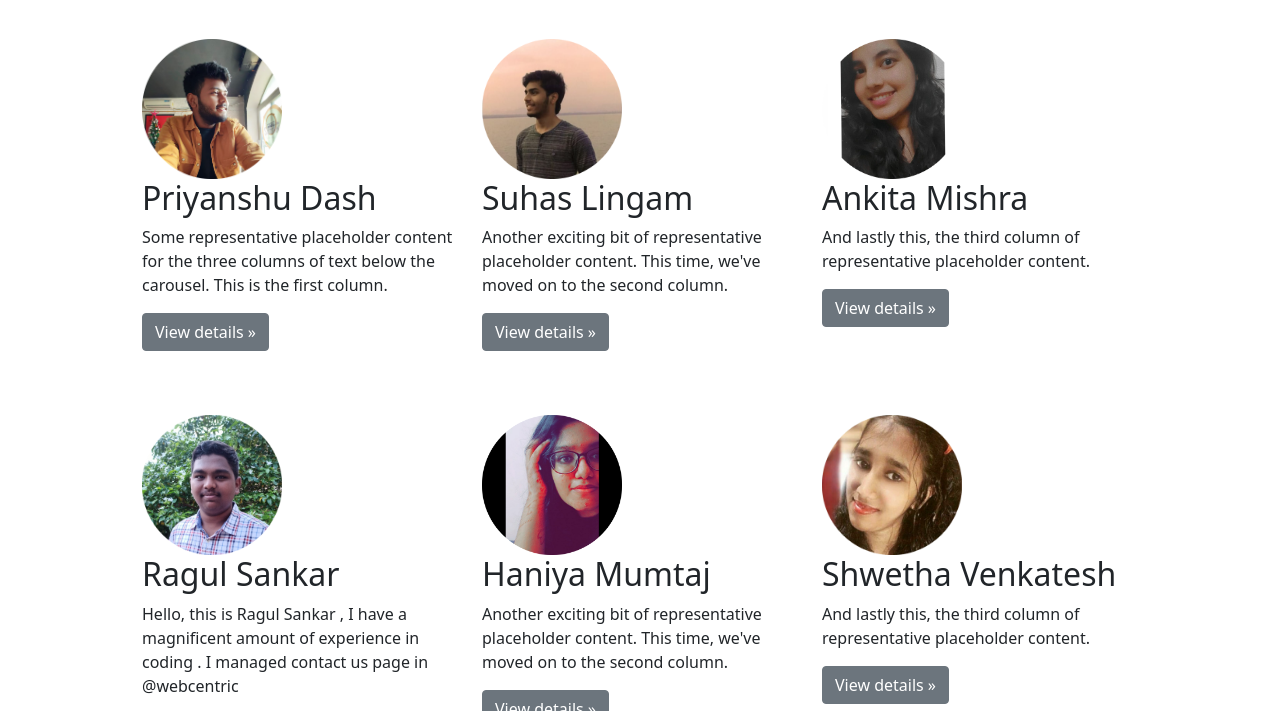
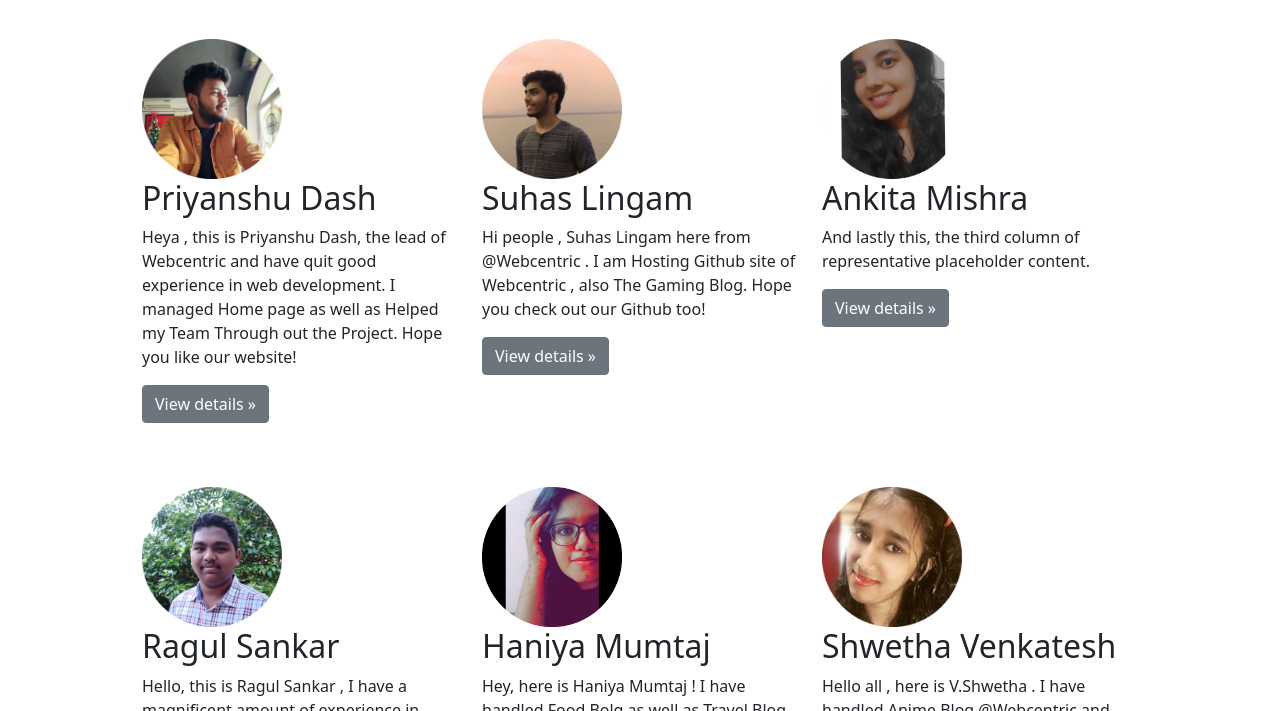
Before and after one commit to SuhasLingam/WebcentricFinal, a plain HTML site: page Assets/About us/A-B-O-U-T.html in a window 1280 px wide. Shown: the part 75-786 px from the top of the page. Drawn offline with nearby package versions, Linux system fonts and the light colour scheme.

Commit message:
second commit

```diff
--- a/Assets/About us/A-B-O-U-T.html
+++ b/Assets/About us/A-B-O-U-T.html
@@ -58,7 +58,7 @@
             <img src="./priyanshu.png" width="140" height="140" role="img" aria-label="Placeholder: 140x140" preserveAspectRatio="xMidYMid slice" focusable="false">
 
             <h2>Priyanshu Dash</h2>
-            <p>Some representative placeholder content for the three columns of text below the carousel. This is the first column.</p>
+            <p>Heya , this is Priyanshu Dash,  the lead of Webcentric and have quit good experience in web development. I managed Home page as well as Helped my Team Through out the Project. Hope you like our website!</p>
             <p><a class="btn btn-secondary" href="#">View details »</a></p>
           </div><!-- /.col-lg-4 -->
           <div class="col-lg-4">
@@ -66,7 +66,7 @@
             <img src="./suhas.png" width="140" height="140" role="img" aria-label="Placeholder: 140x140" preserveAspectRatio="xMidYMid slice" focusable="false">
 
             <h2>Suhas Lingam</h2>
-            <p>Another exciting bit of representative placeholder content. This time, we've moved on to the second column.</p>
+            <p>Hi people , Suhas Lingam here from @Webcentric . I am Hosting Github site of Webcentric , also The Gaming Blog. Hope you check out our Github too!</p>
             <p><a class="btn btn-secondary" href="#">View details »</a></p>
           </div><!-- /.col-lg-4 -->
           <div class="col-lg-4">
@@ -92,7 +92,7 @@
             <img src="./ragul.png" width="140" height="140" role="img" aria-label="Placeholder: 140x140" preserveAspectRatio="xMidYMid slice" focusable="false">
 
             <h2>Ragul Sankar</h2>
-            <p>Hello, this is Ragul Sankar , I have a magnificent amount of experience in coding . I managed contact us page in @webcentric</p>
+            <p>Hello, this is Ragul Sankar , I have a magnificent amount of experience in Coding . I managed Contact Us page in @Webcentric and also Technical Blog was done by me</p>
             <p><a class="btn btn-secondary" href="#">View details »</a></p>
           </div><!-- /.col-lg-4 -->
           <div class="col-lg-4">
@@ -102,14 +102,15 @@
 
 
             <h2>Haniya Mumtaj</h2>
-            <p>Another exciting bit of representative placeholder content. This time, we've moved on to the second column.</p>
+            <p>Hey, here is Haniya Mumtaj !
+              I have handled Food Bolg as well as Travel Blog @Webcentric and im even excited to learn more about Web Development!.</p>
             <p><a class="btn btn-secondary" href="#">View details »</a></p>
           </div><!-- /.col-lg-4 -->
           <div class="col-lg-4">
            <!-- <svg class="bd-placeholder-img rounded-circle" width="140" height="140" xmlns="http://www.w3.org/2000/svg" role="img" aria-label="Placeholder: 140x140" preserveAspectRatio="xMidYMid slice" focusable="false"><title>Placeholder</title><rect width="100%" height="100%" fill="#777"></rect><text x="50%" y="50%" fill="#777" dy=".3em">140x140</text></svg> -->
            <img src="./sweatha-ab.png" width="140" height="140" role="img" aria-label="Placeholder: 140x140" preserveAspectRatio="xMidYMid slice" focusable="false">
             <h2>Shwetha Venkatesh</h2>
-            <p>And lastly this, the third column of representative placeholder content.</p>
+            <p>Hello all , here is V.Shwetha . I have handled Anime Blog @Webcentric and excited to learn more in Web Development!</p>
             <p><a class="btn btn-secondary" href="#">View details »</a></p>
           </div><!-- /.col-lg-4 -->
         </div><!-- /.row -->
```
Also changed, not shown: Assets/Travel/TRAVEL_BLOG.html (+2 -2 lines).
